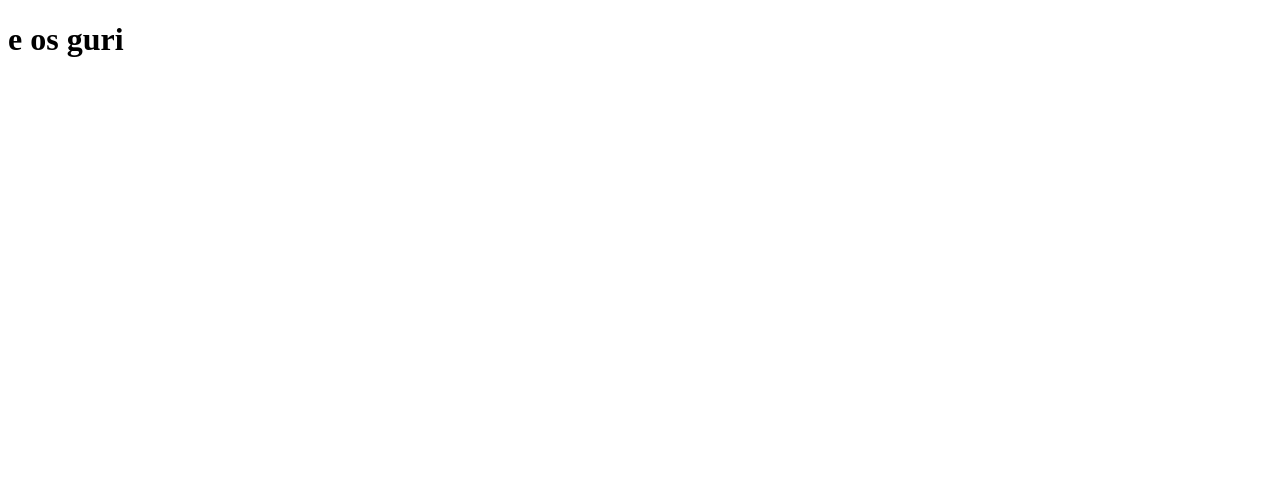
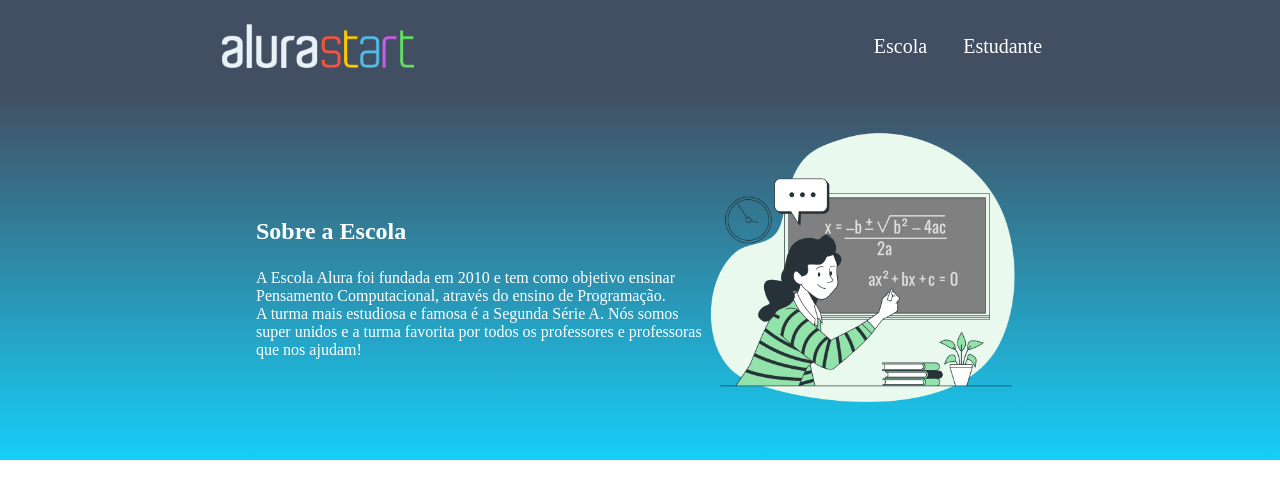
Before and after one commit to IuriHatashi/IuriSite, a plain HTML site: page index.html in a window 1280 px wide. Drawn offline with Linux system fonts and the light colour scheme.

Commit message:
Add files via upload

```diff
--- a/index.html
+++ b/index.html
@@ -1,12 +1,29 @@
-<!DOCTYPE html>
 <html lang="en">
 <head>
     <meta charset="UTF-8">
+    <meta http-equiv="X-UA-Compatible" content="IE=edge">
     <meta name="viewport" content="width=device-width, initial-scale=1.0">
     <title>Document</title>
+    <link rel="stylesheet" href="style.css">
 </head>
 <body>
-    <h1>e os guri</h1>
+    <header class="cabecalho">
+        <img class="cabecalho-imagem" src="alurastart logo 1.png" alt="logo da alura start">
+        <ul class="cabecalho-lista">
+            <li class="cabecalho-lista-item">Escola</li>
+            <li class="cabecalho-lista-item">Estudante</li>
+        </ul>
+    </header>
 
+
+    <section class="escola">
+        <div class="escola-div-conteudo">
+            <h2 class="escola-titulo">Sobre a Escola</h2>
+            <p class="escola-texto-um">A Escola Alura foi fundada em 2010 e tem como objetivo ensinar Pensamento Computacional, através do ensino de  Programação.</p>
+            <p class="escola-texto-dois">A turma mais estudiosa e famosa é a Segunda Série A. Nós somos super unidos e a turma favorita por todos os professores e professoras que nos ajudam!</p>
+        </div>
+        <img class="escola-imagem" src="Formula-bro.png" alt="Professora no quadro">
+    </section>
 </body>
+
 </html>
--- a/style.css
+++ b/style.css
@@ -0,0 +1,43 @@
+* {
+    margin: 0;
+    padding: 0;
+}
+
+.cabecalho {
+    background-color: #424E61;
+    color: white;
+    display: flex;
+    justify-content: space-around;
+    align-items: center;
+    padding: 24px 0;
+}
+
+.cabecalho-imagem{
+    width: 15%;
+}
+
+.cabecalho-lista-item{
+    display: inline-block;
+    margin: 0 16px;
+    font-size: 20px;
+}
+
+.escola-imagem{
+    width: 25%;
+}
+
+.escola{
+    background-image: linear-gradient(#424E61,#16CFF8);
+    color:white;
+    display: flex;
+    justify-content: center;
+    align-items: center;
+    padding: 24px 0;
+}
+
+.escola-div-conteudo{
+    width: 35%;
+}
+.escola-titulo{
+    padding: 24px 0;
+}
```
Also changed, not shown: Formula-bro.png (added), alurastart logo 1.png (added).
